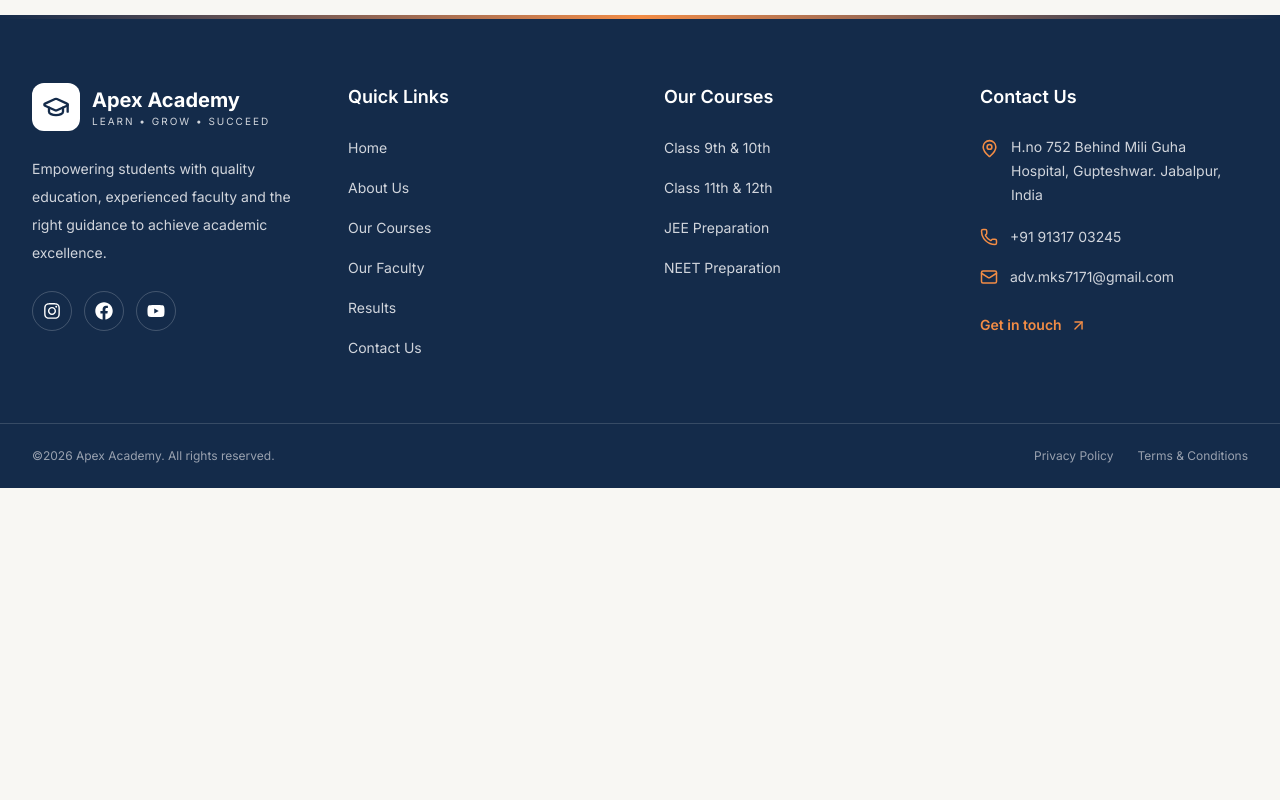
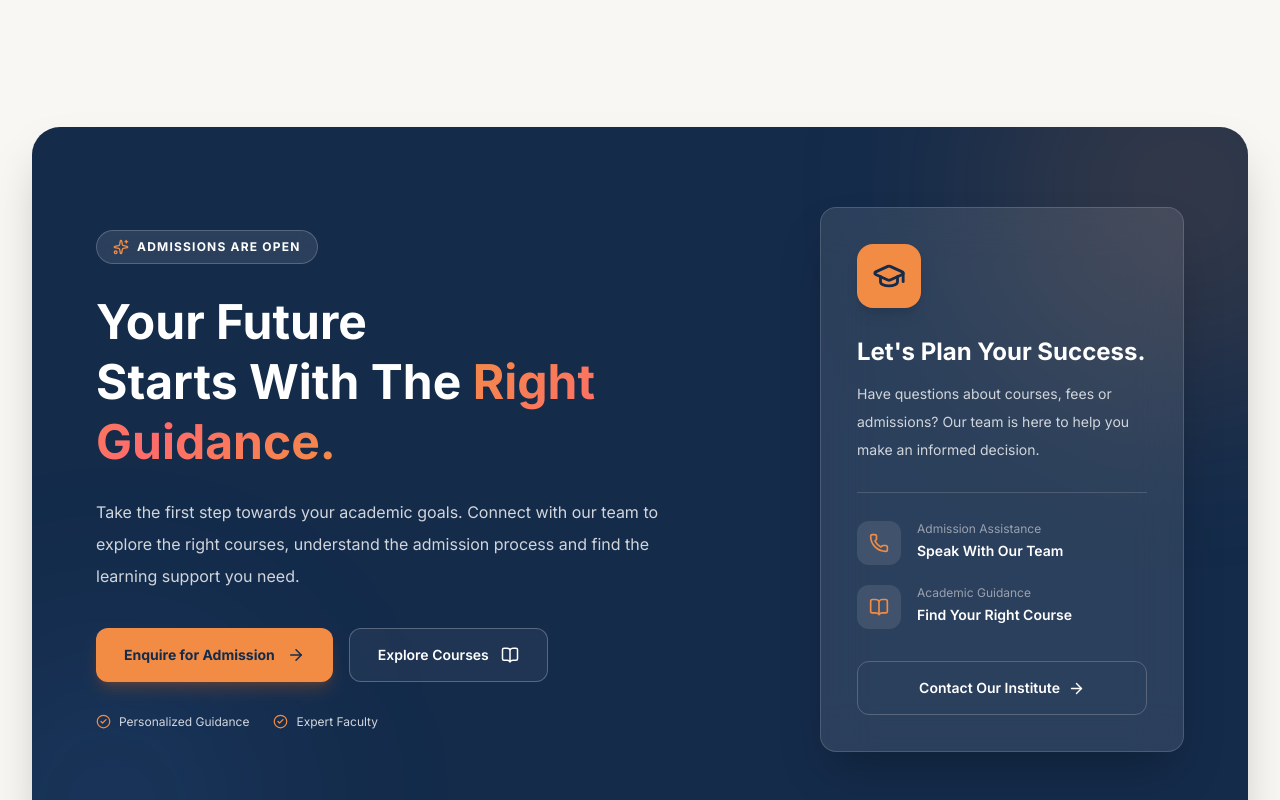
Before and after one commit to Suyash1505/coaching-institute, a Next.js app: page / in a window 1280 px wide. Shown: the part 8400-9200 px from the top of the page. Before the commit the page ends 8888 px from the top, so only its background shows below. Built offline with nearby package versions, Linux system fonts and the light colour scheme.

Commit message:
build the admission cta section

```diff
--- a/app/page.jsx
+++ b/app/page.jsx
@@ -6,6 +6,7 @@ import CoursesSection from "@/components/home/CourseSection";
 import FacultySection from "@/components/home/FacultySection";
 import Testimonials from "@/components/home/Testimonials";
 import ResultsSection from "@/components/home/ResultsSection";
+import AdmissionCTA from "@/components/home/AdmissionCTA";
 
 export default function Home() {
   return (
@@ -21,6 +22,7 @@ export default function Home() {
       <FacultySection />
       <Testimonials />
       <ResultsSection />
+      <AdmissionCTA />
 
       {/* ------ FOOTER ------- */}
       <Footer />
--- /dev/null
+++ b/components/home/AdmissionCTA.jsx
@@ -0,0 +1,192 @@
+
+import Link from "next/link";
+import {
+  ArrowRight,
+  GraduationCap,
+  Phone,
+  BookOpen,
+  CheckCircle2,
+  Sparkles,
+} from "lucide-react";
+
+const AdmissionCTA = () => {
+  return (
+    <section className="relative overflow-hidden bg-[#F8F7F3] py-20 md:py-28">
+
+      <div className="mx-auto max-w-7xl px-6 lg:px-8">
+
+        {/* Main CTA Container */}
+        <div className="relative overflow-hidden rounded-[28px] bg-[#142B4A] px-7 py-14 shadow-2xl sm:px-12 lg:px-16 lg:py-20">
+
+          {/* Background Decorations */}
+          <div className="absolute inset-0 dots-pattern opacity-20" />
+
+          <div className="absolute -right-32 -top-32 h-96 w-96 rounded-full bg-[#F28C45]/15 blur-[100px]" />
+
+          <div className="absolute -bottom-32 -left-20 h-80 w-80 rounded-full bg-blue-400/10 blur-[100px]" />
+
+          {/* Content */}
+          <div className="relative grid items-center gap-12 lg:grid-cols-[1.3fr_0.7fr]">
+
+            {/* Left Content */}
+            <div>
+
+              {/* Badge */}
+              <div className="mb-7 inline-flex items-center gap-2 rounded-full border border-white/20 bg-white/10 px-4 py-2 backdrop-blur-sm">
+
+                <Sparkles size={16} className="text-[#F28C45]" />
+
+                <span className="text-xs font-bold tracking-widest text-white">
+                  ADMISSIONS ARE OPEN
+                </span>
+
+              </div>
+
+              {/* Heading */}
+              <h2 className="font-heading text-3xl font-bold leading-tight text-white sm:text-4xl lg:text-5xl">
+
+                Your Future
+                <br />
+
+                Starts With The
+                <span className="gradient-text">
+                  {" "}Right Guidance.
+                </span>
+
+              </h2>
+
+              {/* Description */}
+              <p className="mt-6 max-w-xl text-sm leading-8 text-gray-300 sm:text-base">
+                Take the first step towards your academic goals.
+                Connect with our team to explore the right courses,
+                understand the admission process and find the
+                learning support you need.
+              </p>
+
+              {/* CTA Buttons */}
+              <div className="mt-9 flex flex-col gap-4 sm:flex-row">
+
+                <Link
+                  href="/contact"
+                  className="inline-flex items-center justify-center gap-3 rounded-xl bg-[#F28C45] px-7 py-4 text-sm font-bold text-[#142B4A] shadow-lg shadow-orange-500/20 transition-all duration-300 hover:-translate-y-1 hover:bg-white"
+                >
+                  Enquire for Admission
+                  <ArrowRight size={18} />
+                </Link>
+
+                <Link
+                  href="/courses"
+                  className="inline-flex items-center justify-center gap-3 rounded-xl border border-white/25 bg-white/5 px-7 py-4 text-sm font-semibold text-white transition-all duration-300 hover:-translate-y-1 hover:bg-white/15"
+                >
+                  Explore Courses
+                  <BookOpen size={18} />
+                </Link>
+
+              </div>
+
+              {/* Supporting Text */}
+              <div className="mt-8 flex flex-wrap items-center gap-x-6 gap-y-3 text-xs text-gray-300">
+
+                <div className="flex items-center gap-2">
+                  <CheckCircle2 size={15} className="text-[#F28C45]" />
+                  Personalized Guidance
+                </div>
+
+                <div className="flex items-center gap-2">
+                  <CheckCircle2 size={15} className="text-[#F28C45]" />
+                  Expert Faculty
+                </div>
+
+              </div>
+
+            </div>
+
+            {/* Right Information Card */}
+            <div>
+
+              <div className="relative rounded-2xl border border-white/15 bg-white/10 p-7 shadow-2xl backdrop-blur-xl sm:p-9">
+
+                {/* Icon */}
+                <div className="flex h-16 w-16 items-center justify-center rounded-2xl bg-[#F28C45] text-[#142B4A] shadow-lg">
+
+                  <GraduationCap size={34} />
+
+                </div>
+
+                <h3 className="mt-7 font-heading text-2xl font-bold text-white">
+                  Let's Plan Your Success.
+                </h3>
+
+                <p className="mt-3 text-sm leading-7 text-gray-300">
+                  Have questions about courses, fees or admissions?
+                  Our team is here to help you make an informed decision.
+                </p>
+
+                {/* Divider */}
+                <div className="my-7 h-px bg-white/15" />
+
+                {/* Information */}
+                <div className="space-y-5">
+
+                  <div className="flex items-start gap-4">
+
+                    <div className="flex h-11 w-11 shrink-0 items-center justify-center rounded-xl bg-white/10 text-[#F28C45]">
+                      <Phone size={20} />
+                    </div>
+
+                    <div>
+                      <p className="text-xs text-gray-400">
+                        Admission Assistance
+                      </p>
+
+                      <p className="mt-1 text-sm font-semibold text-white">
+                        Speak With Our Team
+                      </p>
+                    </div>
+
+                  </div>
+
+                  <div className="flex items-start gap-4">
+
+                    <div className="flex h-11 w-11 shrink-0 items-center justify-center rounded-xl bg-white/10 text-[#F28C45]">
+                      <BookOpen size={20} />
+                    </div>
+
+                    <div>
+                      <p className="text-xs text-gray-400">
+                        Academic Guidance
+                      </p>
+
+                      <p className="mt-1 text-sm font-semibold text-white">
+                        Find Your Right Course
+                      </p>
+                    </div>
+
+                  </div>
+
+                </div>
+
+                {/* Bottom Link */}
+                <Link
+                  href="/contact"
+                  className="mt-8 flex w-full items-center justify-center gap-2 rounded-xl border border-white/20 px-5 py-4 text-sm font-semibold text-white transition-all hover:border-[#F28C45] hover:bg-[#F28C45] hover:text-[#142B4A]"
+                >
+                  Contact Our Institute
+                  <ArrowRight size={17} />
+                </Link>
+
+              </div>
+
+            </div>
+
+          </div>
+
+        </div>
+
+      </div>
+
+    </section>
+  );
+};
+
+export default AdmissionCTA;
--- a/components/home/Testimonials.jsx
+++ b/components/home/Testimonials.jsx
@@ -132,7 +132,7 @@ const Testimonials = () => {
                 {/* Quote Icon */}
                 <div className="flex items-center justify-between">
 
-                  <div className="flex h-12 w-12 items-center justify-center rounded-xl bg-[#142B4A] text-[#F28C45] transition-colors transition-transform duration-300 group-hover:scale-110 group-hover:bg-[#F28C45] group-hover:text-[#142B4A]">
+                  <div className="flex h-12 w-12 items-center justify-center rounded-xl bg-[#142B4A] text-[#F28C45] transition-colors duration-300 group-hover:scale-110 group-hover:bg-[#F28C45] group-hover:text-[#142B4A]">
                     <Quote size={23} />
                   </div>
 
```
